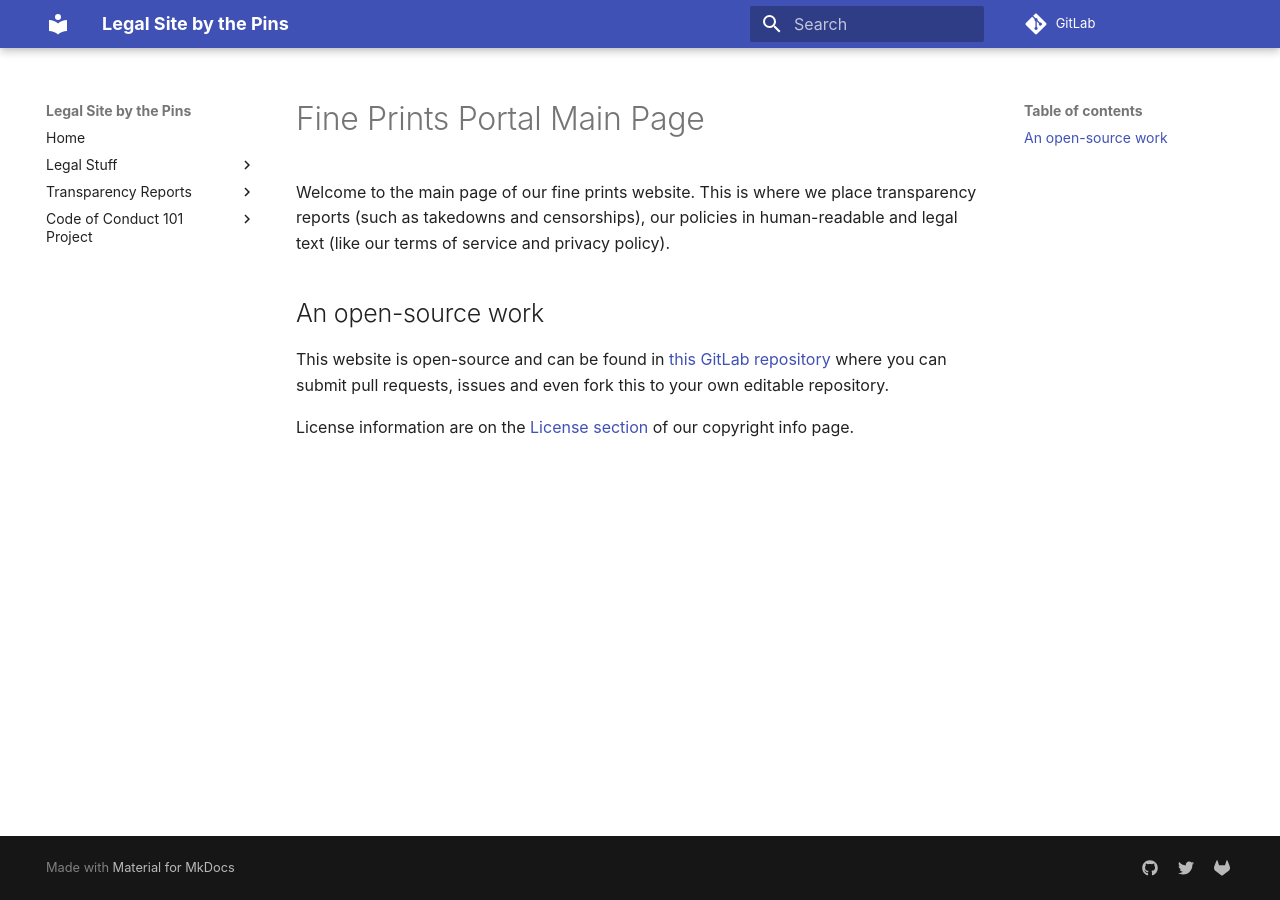
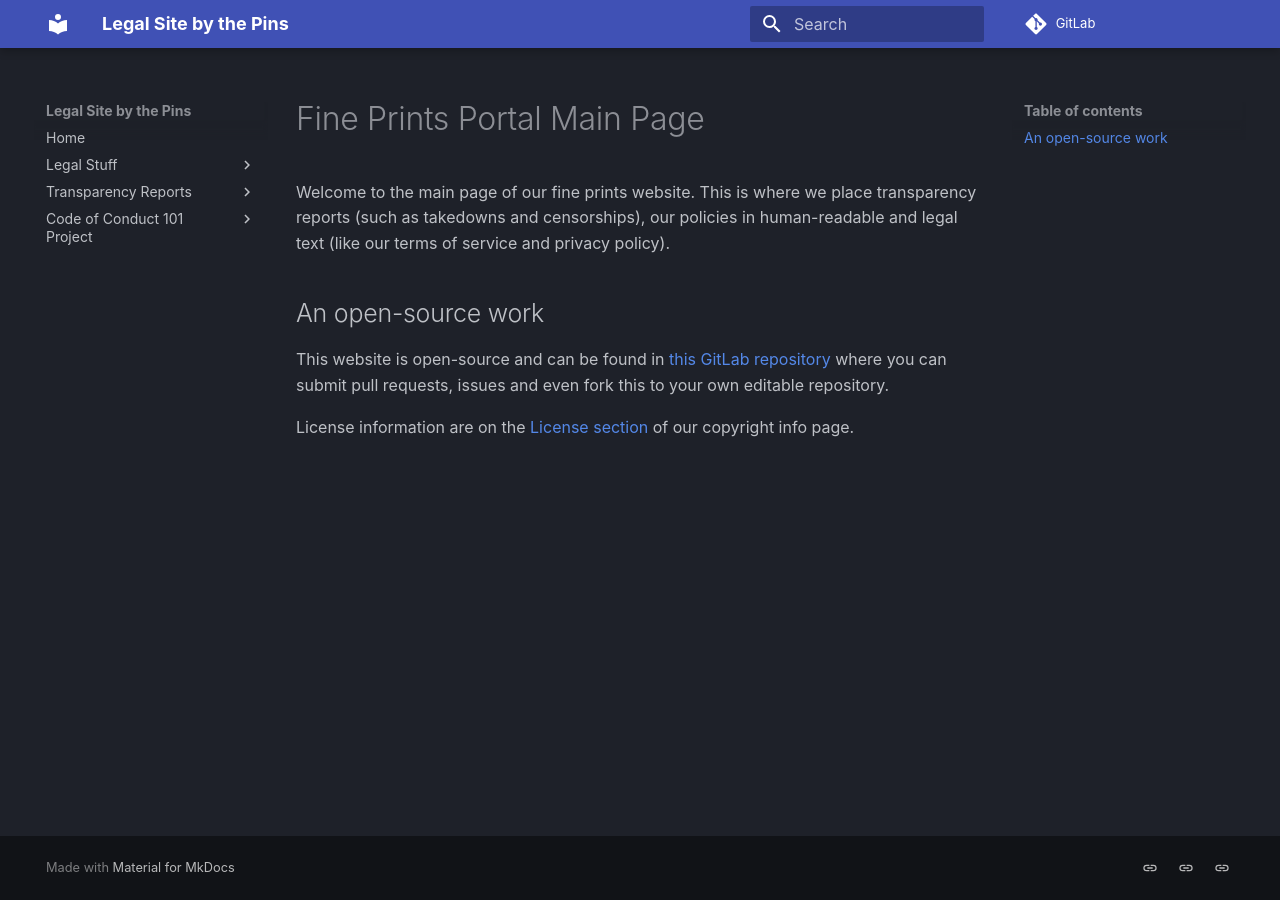
Before and after one commit to MadeByThePinsHub/LegalCodeSource, an MkDocs documentation site: the page built from legal-code/index.md, in a window 1280 px wide. Built offline with MkDocs 1.6.1 and Material for MkDocs 9.7.7, drawn with Linux system fonts in a browser that asks for light colours; comment, search, counter and statistics services are not loaded.

Commit message:
[mkdocs] Fix some CI issues

```diff
--- a/mkdocs.yml
+++ b/mkdocs.yml
@@ -9,6 +9,9 @@ theme:
      name: material
      # Avoid Google's GDPR issues
      font: false
+     palette:
+       # Enable dark mode by default
+       scheme: slate
 
 # Navigation
 nav:
@@ -77,11 +80,11 @@ markdown_extensions:
 extra:
   manifest: 'manifest.webmanifest'
   social:
-    - type: 'github'
+    - type: 'fontawesome/brands/github-alt'
       link: 'https://github.com/MadeByThePinsHub'
-    - type: 'twitter'
+    - type: 'fontawesome/brands/twitter'
       link: 'https://twitter.com/thepinsteam'
-    - type: 'gitlab'
+    - type: 'fontawesome/brands/gitlab'
       link: 'https://gitlab.com/MadeByThePinsTeam-DevLabs'
 
 # Documentation files
```
